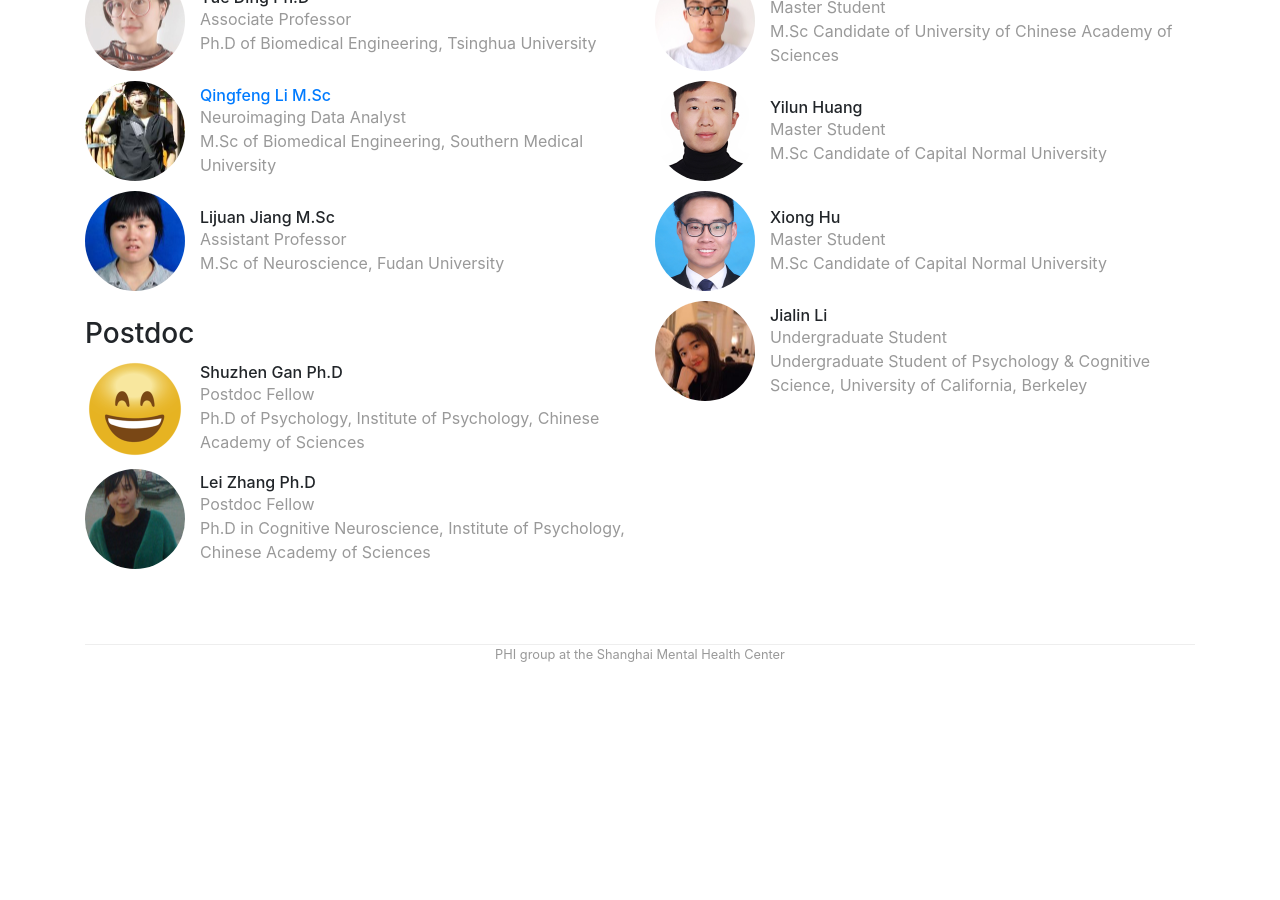
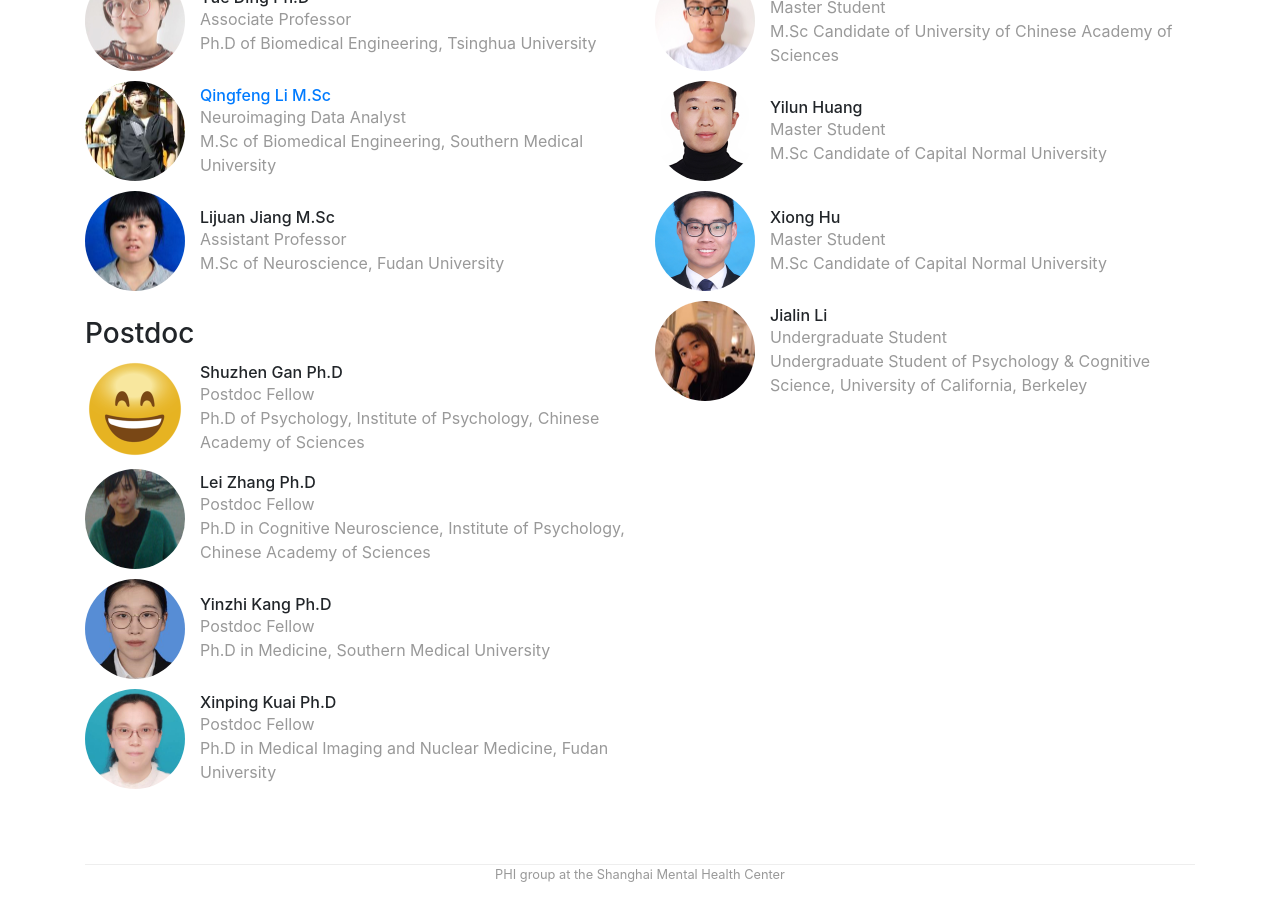
Before and after one commit to PHI-group/phi-group.github.io, a Jekyll site: the page built from people.md, in a window 1280 px wide and 900 px high, scrolled down 736 px. Built offline with Jekyll 4.4.1, drawn with Linux system fonts in a browser that asks for light colours; before the commit the page ends 1416 px from its top, so only the background shows below that.

Commit message:
Add brief information of Dr. Kang and Dr. Kuai

```diff
--- a/_data/people.yml
+++ b/_data/people.yml
@@ -64,6 +64,20 @@ postdoc-2:
     bio: Postdoc Fellow
     school: Ph.D in Cognitive Neuroscience, Institute of Psychology, Chinese Academy of Sciences
 
+postdoc-3:
+    display_name: "Yinzhi Kang Ph.D"
+    role: postdoc
+    image: /img/people/kangyz.png
+    bio: Postdoc Fellow
+    school: Ph.D in Medicine, Southern Medical University
+
+postdoc-4:
+    display_name: "Xinping Kuai Ph.D"
+    role: postdoc
+    image: /img/people/kuaixp.jpg
+    bio: Postdoc Fellow
+    school: Ph.D in Medical Imaging and Nuclear Medicine, Fudan University
+
 grad-1:
     display_name: "Jiaqi Gao"
     role: grad
```
Also changed, not shown: img/people/kangyz.png (added), img/people/kuaixp.jpg (added).
